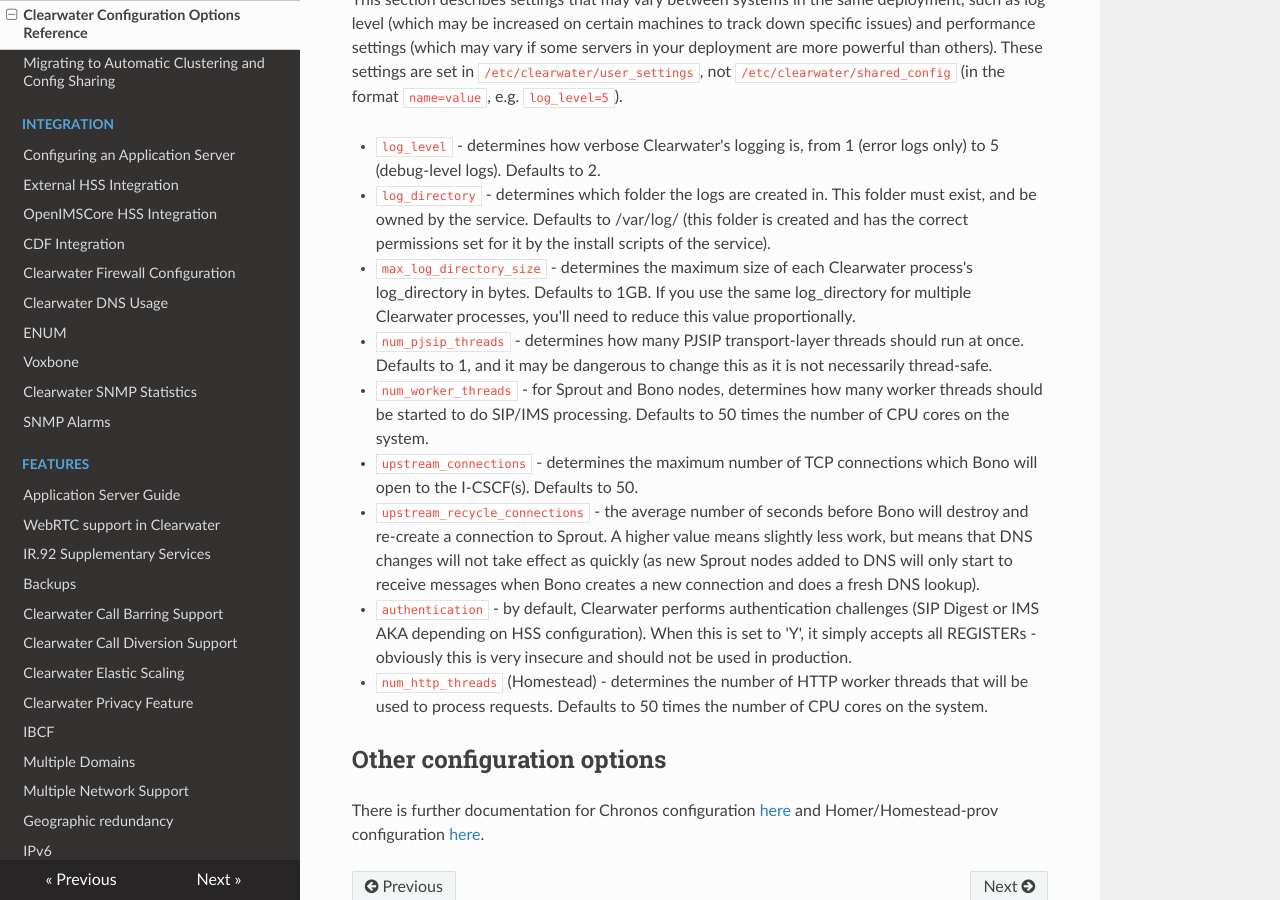
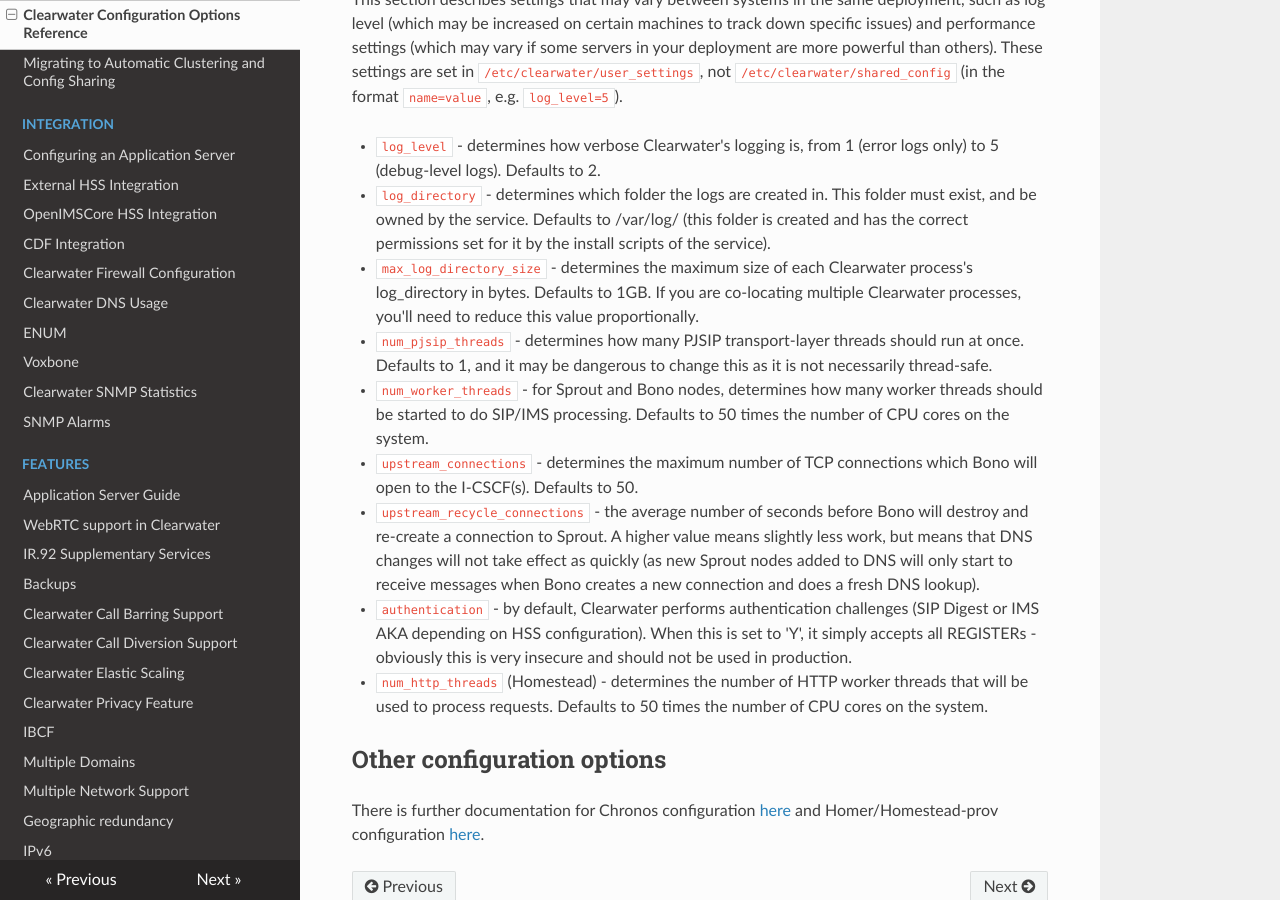
Before and after one commit to Metaswitch/clearwater-readthedocs, an MkDocs documentation site: the page built from docs/Clearwater_Configuration_Options_Reference.md, in a window 1280 px wide and 900 px high, scrolled down 7298 px. Built offline with MkDocs 1.6.1, drawn with Linux system fonts in a browser that asks for light colours; nearby versions of some CDN libraries; old or Windows-style settings are respelled for this version of MkDocs.

Commit message:
Better markups

```diff
--- a/docs/Clearwater_Configuration_Options_Reference.md
+++ b/docs/Clearwater_Configuration_Options_Reference.md
@@ -135,7 +135,7 @@ This section describes settings that may vary between systems in the same deploy
 
 * `log_level` - determines how verbose Clearwater's logging is, from 1 (error logs only) to 5 (debug-level logs). Defaults to 2.
 * `log_directory` - determines which folder the logs are created in. This folder must exist, and be owned by the service. Defaults to /var/log/<service> (this folder is created and has the correct permissions set for it by the install scripts of the service).
-* `max_log_directory_size` - determines the maximum size of each Clearwater process's log_directory in bytes. Defaults to 1GB. If you use the same log_directory for multiple Clearwater processes, you'll need to reduce this value proportionally.
+* `max_log_directory_size` - determines the maximum size of each Clearwater process's log_directory in bytes. Defaults to 1GB. If you are co-locating multiple Clearwater processes, you'll need to reduce this value proportionally.
 * `num_pjsip_threads` - determines how many PJSIP transport-layer threads should run at once. Defaults to 1, and it may be dangerous to change this as it is not necessarily thread-safe.
 * `num_worker_threads` - for Sprout and Bono nodes, determines how many worker threads should be started to do SIP/IMS processing. Defaults to 50 times the number of CPU cores on the system.
 * `upstream_connections` - determines the maximum number of TCP connections which Bono will open to the I-CSCF(s). Defaults to 50.
```
